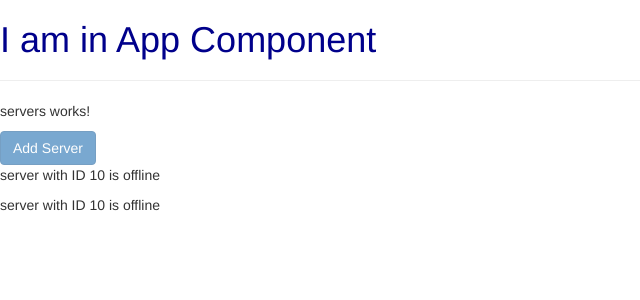
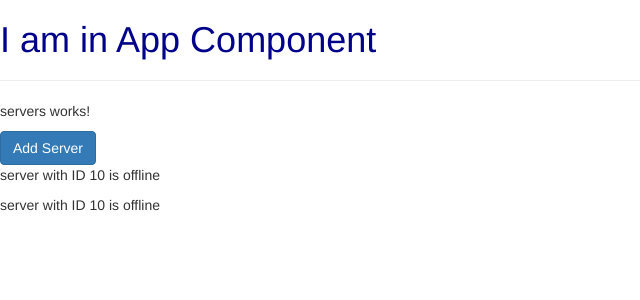
Before and after one commit to yashwanthanands/angular-tutorial, an Angular app in the folder angular-basics/: page / in a window 1280 px wide. Shown: the top 300 px of the page, without its empty margins (0-640 px from the left). Built offline with nearby package versions, Linux system fonts and the light colour scheme.

Commit message:
Added Property Binding concept implementation

```diff
--- a/angular-basics/src/app/servers/servers.component.html
+++ b/angular-basics/src/app/servers/servers.component.html
@@ -1,4 +1,4 @@
 <p>servers works!</p>
-<button class="btn btn-primary" disabled>Add Server</button>
+<button class="btn btn-primary" [disabled] = "!allowNewServer">Add Server</button>
 <app-server></app-server>
 <app-server></app-server>
--- a/angular-basics/src/app/servers/servers.component.ts
+++ b/angular-basics/src/app/servers/servers.component.ts
@@ -17,8 +17,12 @@
   styleUrls: ['./servers.component.css']
 })
 export class ServersComponent implements OnInit {
-
-  constructor() { }
+  allowNewServer = false;
+  constructor() {
+    setTimeout(() => {
+      this.allowNewServer = true;
+    }, 2000);
+  }
 
   ngOnInit(): void {
   }
```
